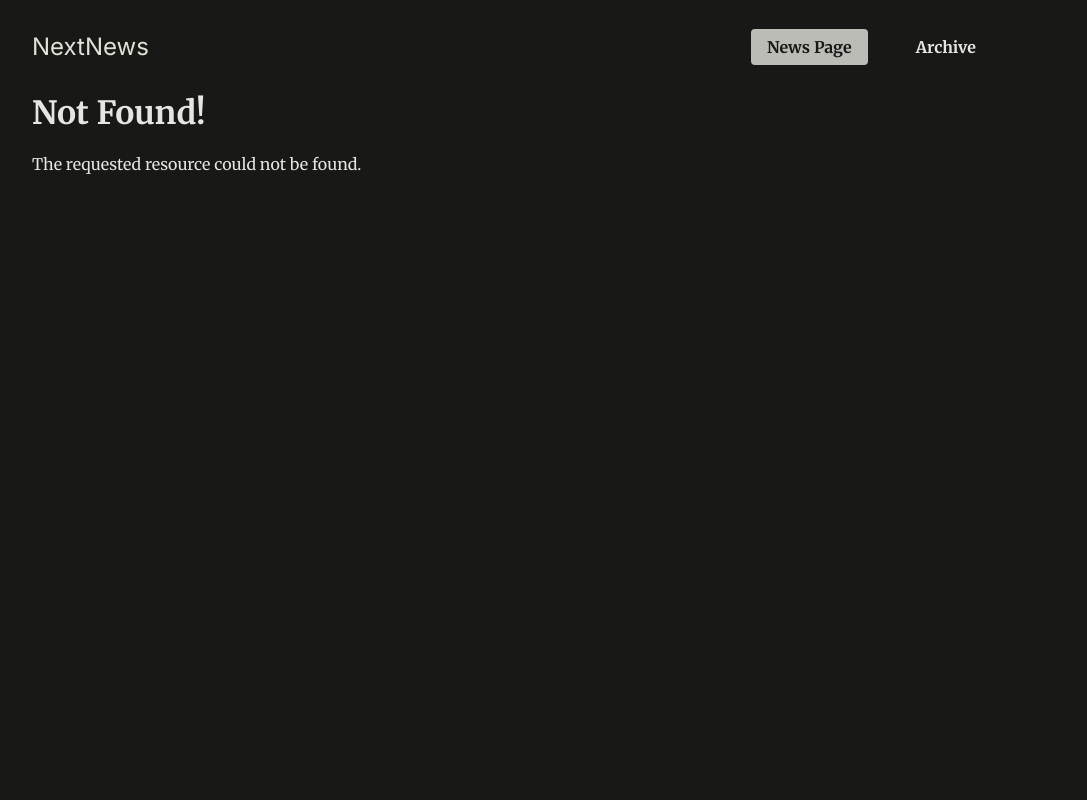
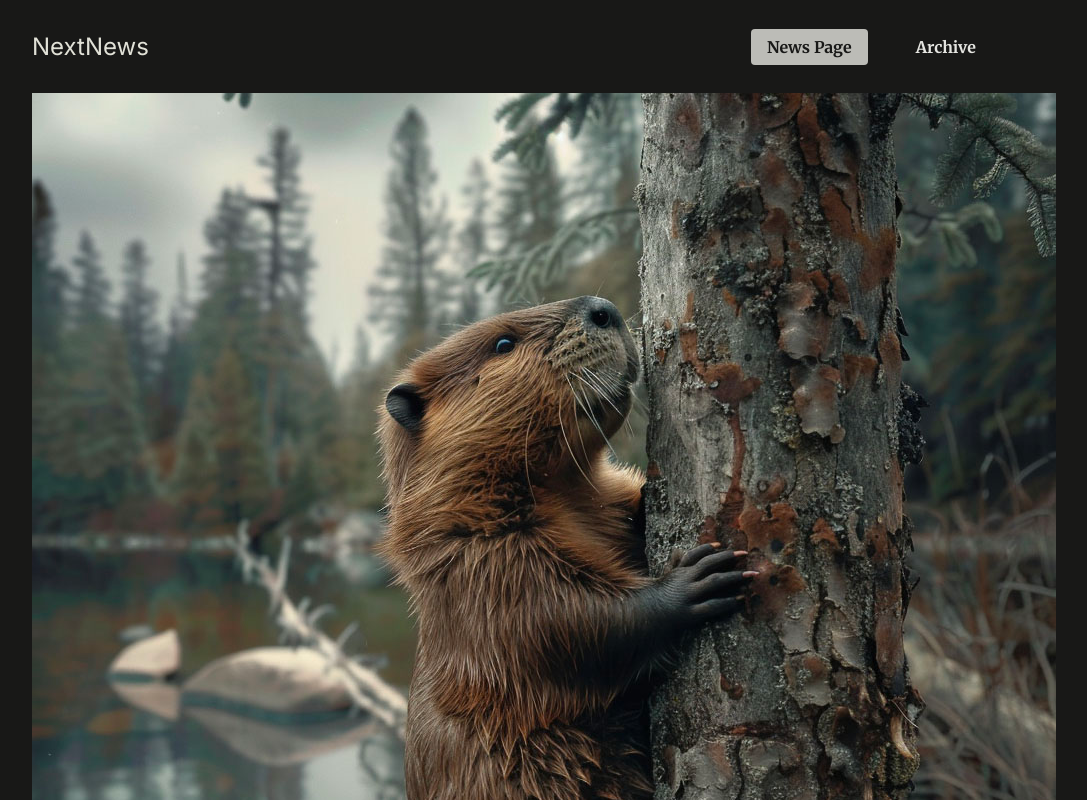
Before and after one commit to aDevNamedShayan/NextNews-NextApp, a Next.js app: page /news/beaver-plague/image in a window 1280 px wide. Before the commit this address had no page. Shown: the top 800 px of the page, without its empty margins (128-1215 px from the left). Built offline with nearby package versions, Linux system fonts and the light colour scheme.

Commit message:
014 Nested Routes Inside Dynamic Routes

```diff
--- /dev/null
+++ b/app/news/[slug]/image/page.js
@@ -0,0 +1,16 @@
+import { notFound } from "next/navigation";
+
+import { DUMMY_NEWS } from "@/dummy-news";
+
+export default function page({ params }) {
+  const newsSlug = params.slug
+  const newsItem = DUMMY_NEWS.find(newsItem => newsItem.slug === newsSlug)
+
+  if(!newsItem) notFound()
+
+  return (
+    <div className="fullscreen-image">
+      <img src={`/images/news/${newsItem.image}`} alt={newsItem.title} />
+    </div>
+  );
+}
```
Also changed, not shown: app/news/[slug]/page.js (+6 -1 lines).
